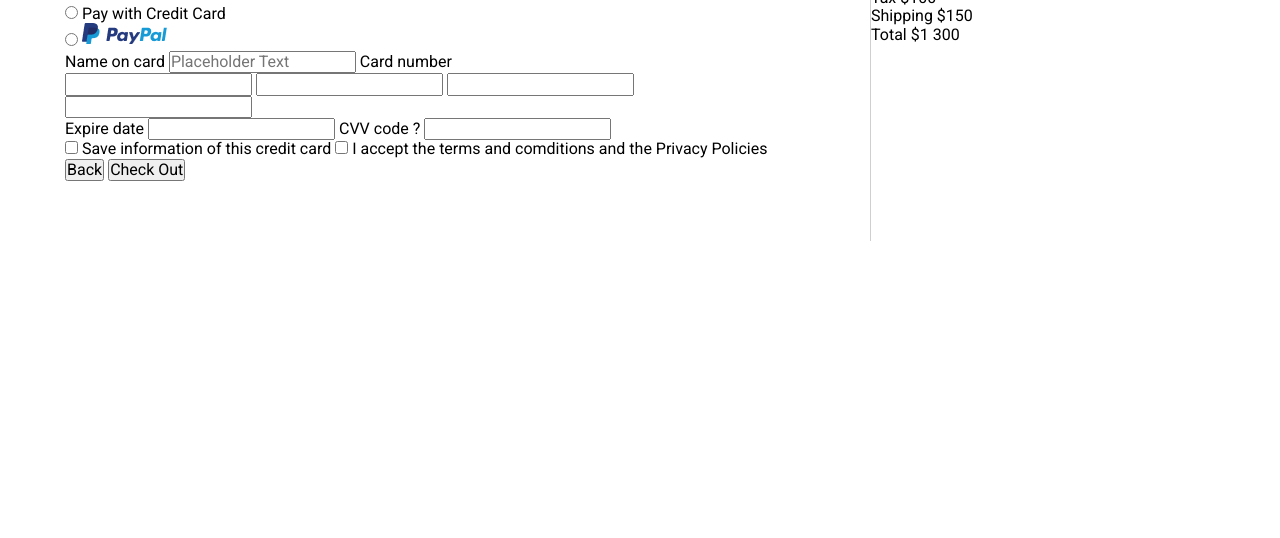
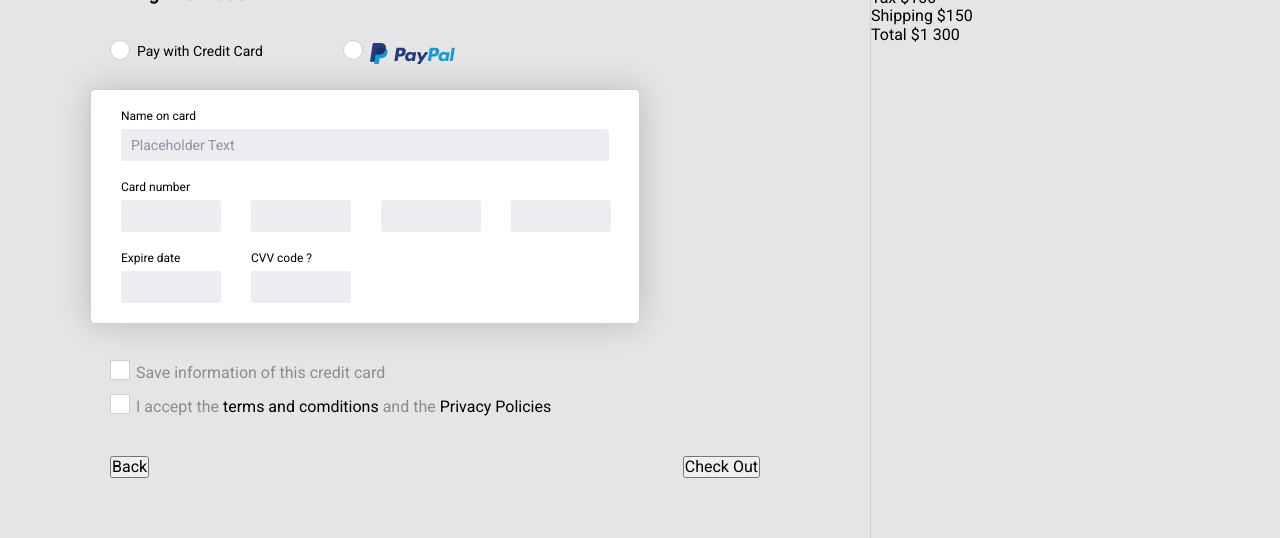
Before and after one commit to oleg-tgn/sborkaproject, a plain HTML site: page testcase/index.html in a window 1280 px wide. Shown: the part 311-849 px from the top of the page. Before the commit the page ends 800 px from the top, so only its background shows below. Drawn offline with Linux system fonts and the light colour scheme.

Commit message:
add radio and checkbox styles

```diff
--- a/testcase/css/style.css
+++ b/testcase/css/style.css
@@ -6,6 +6,7 @@
 
 body {
     font-family: 'Roboto', sans-serif;
+    background: #e5e5e5;
 }
 
 a {
@@ -91,7 +92,7 @@ ul {
 .shop-steps-progress {
     position: absolute;
     top: 8px;
-    left: 20px;
+    left: 25px;
     right: 20px;
     height: 1px;
     background: #d5d5d5;
@@ -160,6 +161,178 @@ ul {
     margin-top: 10px;
 }
 
+.billing-form__creditcard {
+    margin-top: 20px;
+}
+
+/* Billing */
+.billing {
+    width: 650px;
+    max-width: 100%;
+    margin: 0 auto;
+}
+
+.billing__heading {
+    font-size: 18px;
+    line-height: 1;
+    margin-top: 60px;
+}
+
+.billing-form__paymethod {
+    display: flex;
+    flex-direction: row;
+    margin-top: 40px;
+}
+
+.billing-form__radio {
+    display: none;
+}
+
+.billing-form__radio + .billing-form__radio-label:before {
+    content: "";
+    display: block;
+    position: absolute;
+    left: 0;
+    top: -3px;
+    width: 18px;
+    height: 18px;
+    background: #ffffff;
+    border: 1px solid #cfcfcf;
+    border-radius: 50%;
+}
+
+.billing-form__radio:checked + .billing-form__radio-label:after {
+    content: "";
+    position: absolute;
+    top: 7px;
+    left: 10px;
+    transform: translate(-50%, -50%);
+    display: block;
+    width: 8px;
+    height: 8px;
+    border-radius: 50%;
+    background: #3366ff;
+}
+
+.billing-form__radio-label {
+    position: relative;
+    margin-right: 80px;
+    padding-left: 27px;
+    font-size: 14px;
+}
+
+.billing-form__creditcard {
+    width: 550px;
+    max-width: 100%;
+    margin-left: -20px;
+    padding: 0 30px 20px;
+    background: #fff;
+    border: 1px solid #CFCFCF;
+    box-shadow: 0px 0px 32px rgba(0, 0, 0, 0.19);
+    border-radius: 5px;
+}
+
+.billing-form__credit-label {
+    display: block;
+    font-size: 12px;
+}
+
+.billing-form__credit-label {
+    margin-top: 20px;
+}
+
+.billing-input {
+    background: #ededf1;
+    border: 0;
+    border-radius: 3px;
+    padding: 8px 10px;
+    font-size: 14px;
+}
+
+.billing-input::placeholder {
+    color: #8e90a6;
+}
+
+.billing-form__input {
+    margin-top: 5px;
+}
+
+.billing-form__input_name {
+    width: 100%;
+}
+
+
+.billing-form__num-row {
+    display: flex;
+    flex-direction: row;
+    justify-content: space-between;
+}
+
+.billing-form__input_num {
+    width: 100px;
+}
+
+.billing-form__input_num:not(:last-child) {
+    margin-right: 30px;
+}
+
+.billing-form__group {
+    margin-right: 30px;
+}
+
+.billing-form__num-exp {
+    display: flex;
+    flex-direction: row;
+}
+
+.billing-form__chekbox-group:not(:first-child) {
+    margin-top: 15px;
+}
+
+.billing-form__rules {
+    margin-top: 40px;
+}
+
+.billing-form__buttons {
+    display: flex;
+    justify-content: space-between;
+    margin-top: 40px;
+}
+
+.billing-form__checkbox {
+    display: none;
+}
+
+.billing-form__checkbox-label {
+    position: relative;
+    padding-left: 26px;
+    color: #8c8c8c;
+}
+
+.billing-form__checkbox + .billing-form__checkbox-label:before {
+    content: "";
+    display: block;
+    position: absolute;
+    left: 0;
+    top: -3px;
+    width: 18px;
+    height: 18px;
+    background: #ffffff;
+    border: 1px solid #cfcfcf;
+}
+
+.billing-form__checkbox:checked + .billing-form__checkbox-label:after {
+    content: "";
+    position: absolute;
+    top: 7px;
+    left: 10px;
+    transform: translate(-50%, -50%);
+    display: block;
+    width: 8px;
+    height: 8px;
+    background: #3366ff;
+}
+
 /* sidebar */
 .sidebar {
     border-left: 1px solid #cfcfcf;
--- a/testcase/index.html
+++ b/testcase/index.html
@@ -72,39 +72,49 @@
                 <h1 class="billing__heading">Billing Information</h1>
                 <form action="#" class="billing-form">
                     <div class="billing-form__paymethod">
-                        <input type="radio" id="credit_card" name="pay_method" value="credit_card">
-                        <label for="credit_card">Pay with Credit Card</label><br>
+                        <input type="radio" id="credit_card" name="pay_method" value="credit_card" class="billing-form__radio">
+                        <label for="credit_card" class="billing-form__radio-label">Pay with Credit Card</label>
 
-                        <input type="radio" id="paypal" name="pay_method" value="paypal">
-                        <label for="paypal"><img src="img/playpal.png" alt=""></label><br>
+                        <input type="radio" id="paypal" name="pay_method" value="paypal" class="billing-form__radio">
+                        <label for="paypal" class="billing-form__radio-label"><img src="img/playpal.png" alt=""></label><br>
                     </div>
 
                     <div class="billing-form__creditcard">
-                        <label for="name_of_card">Name on card</label>
-                        <input type="text" placeholder="Placeholder Text" name="name_of_card" id="name_of_card" class="billing-form__input billing-form__input_name">
+                        <label for="name_of_card" class="billing-form__credit-label">Name on card</label>
+                        <input type="text" placeholder="Placeholder Text" name="name_of_card" id="name_of_card" class="billing-input billing-form__input billing-form__input_name">
 
-                        <label for="card_number_1">Card number</label>
+                        <label for="card_number_1" class="billing-form__credit-label">Card number</label>
                         <div class="billing-form__num-row">
-                            <input type="number" name="card_number_1" id="card_num_1" class="input-text billing-form__input billing-form__input_num" minlength="4" maxlength="4">
-                            <input type="number" name="card_number_2" id="card_num_2" class="input-text billing-form__input billing-form__input_num" minlength="4" maxlength="4">
-                            <input type="number" name="card_number_3" id="card_num_3" class="input-text billing-form__input billing-form__input_num" minlength="4" maxlength="4">
-                            <input type="number" name="card_number_4" id="card_num_4" class="input-text billing-form__input billing-form__input_num" minlength="4" maxlength="4">
+                            <input type="number" name="card_number_1" id="card_num_1" class="billing-input billing-form__input billing-form__input_num" minlength="4" maxlength="4">
+                            <input type="number" name="card_number_2" id="card_num_2" class="billing-input billing-form__input billing-form__input_num" minlength="4" maxlength="4">
+                            <input type="number" name="card_number_3" id="card_num_3" class="billing-input billing-form__input billing-form__input_num" minlength="4" maxlength="4">
+                            <input type="number" name="card_number_4" id="card_num_4" class="billing-input billing-form__input billing-form__input_num" minlength="4" maxlength="4">
                         </div>
 
+
                         <div class="billing-form__num-exp">
-                            <label for="expire_date">Expire date</label>
-                            <input type="number" name="expire_date" id="expire_date" class="billing-form__input billing-form__input_num" minlength="3" maxlength="3">
+                            <div class="billing-form__group">
+                                <label for="expire_date" class="billing-form__credit-label">Expire date</label>
+                                <input type="number" name="expire_date" id="expire_date" class="billing-input billing-form__input billing-form__input_num" minlength="3" maxlength="3">
+                            </div>
 
-                            <label for="cvv_code">CVV code <span class="billing-form__question">?</span></label>
-                            <input type="number" name="cvv_code" id="cvv_code" class="billing-form__input billing-form__input_num" minlength="3" maxlength="3">
+                            <div class="billing-form__group">
+                                <label for="cvv_code" class="billing-form__credit-label">CVV code <span class="billing-form__question">?</span></label>
+                                <input type="number" name="cvv_code" id="cvv_code" class="billing-input billing-form__input billing-form__input_num" minlength="3" maxlength="3">
+                            </div>
                         </div>
                     </div>
+                    <div class="billing-form__rules">
+                        <div class="billing-form__chekbox-group">
+                            <input type="checkbox" name="save_infornation" id="save_infornation" class="billing-form__checkbox">
+                            <label for="save_infornation" class="billing-form__checkbox-label">Save information of this credit card</label>
+                        </div>
 
-                    <input type="checkbox" name="save_infornation" id="save_infornation" class="billing-form__checkbox">
-                    <label for="save_infornation">Save information of this credit card</label>
-
-                    <input type="checkbox" name="privacy_policies" id="privacy_policies" class="billing-form__checkbox">
-                    <label for="privacy_policies">I accept the <a href="#">terms and comditions</a> and the <a href="#">Privacy Policies</a></label>
+                        <div class="billing-form__chekbox-group">
+                            <input type="checkbox" name="privacy_policies" id="privacy_policies" class="billing-form__checkbox">
+                            <label for="privacy_policies" class="billing-form__checkbox-label">I accept the <a href="#">terms and comditions</a> and the <a href="#">Privacy Policies</a></label>
+                        </div>
+                    </div>
 
                     <div class="billing-form__buttons">
                         <button class="billing-form__back">
```
